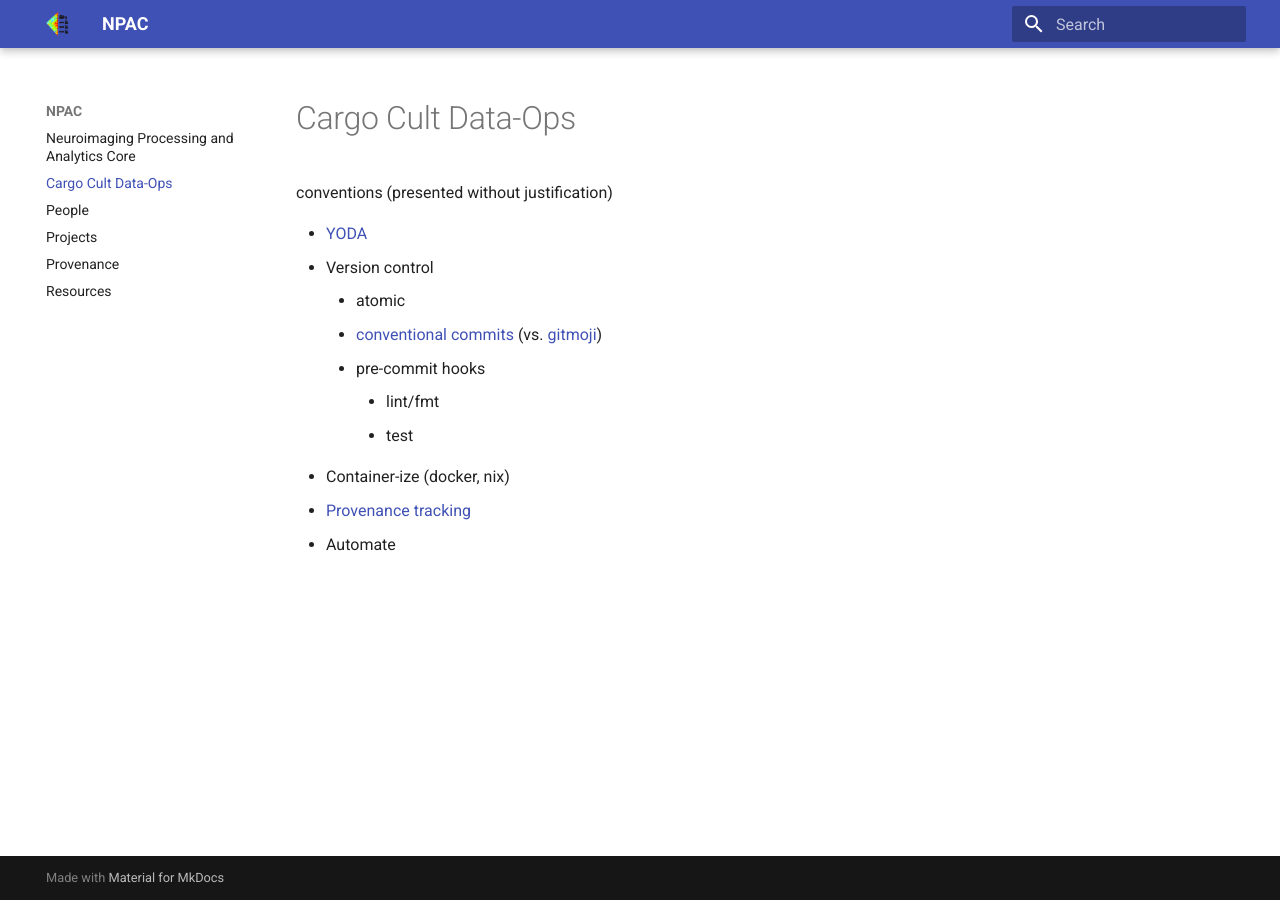
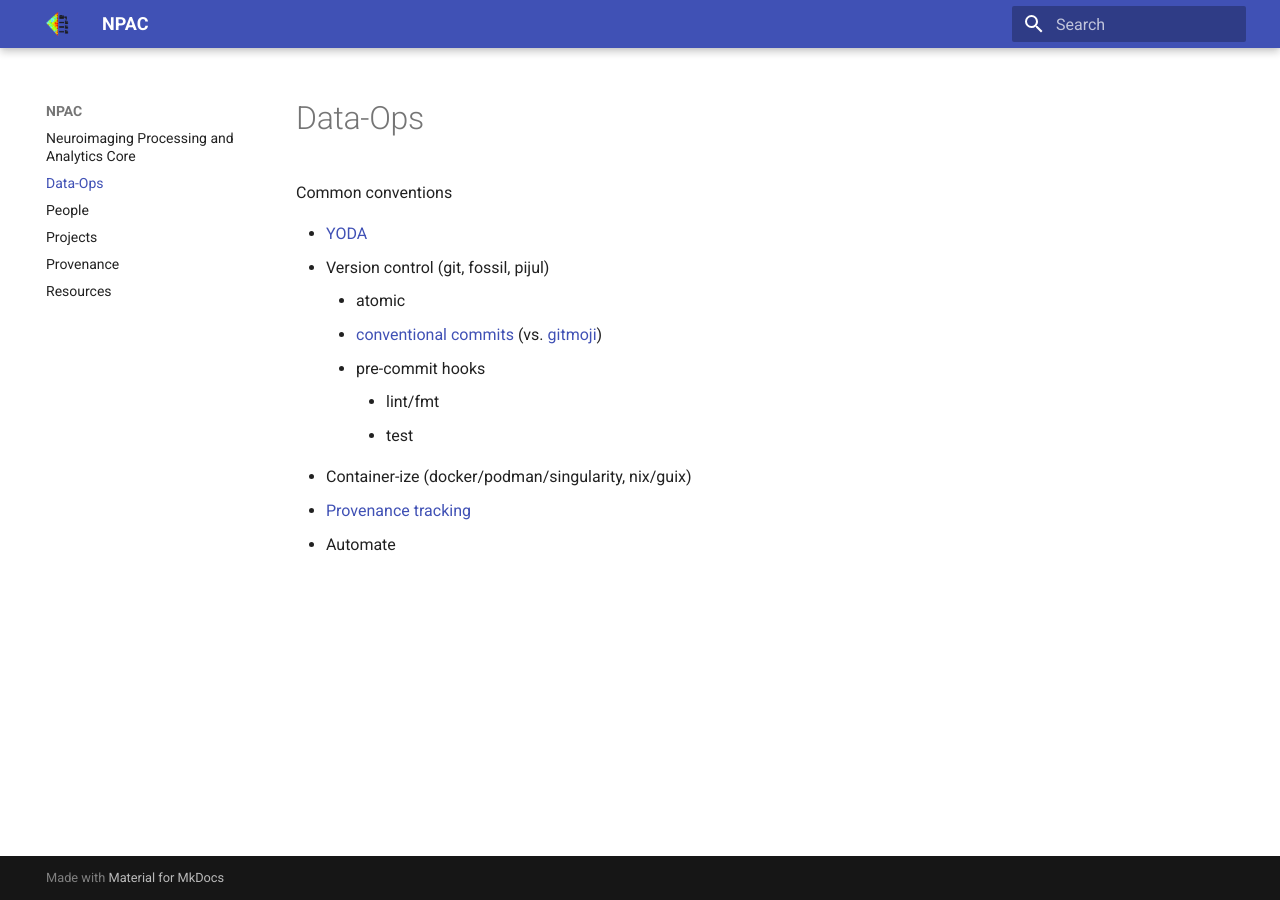
Before and after one commit to NPACore/NPACore.github.io, an MkDocs documentation site: the page built from docs/data-opts.md, in a window 1280 px wide. Built offline with MkDocs 1.6.1 and Material for MkDocs 9.7.7, drawn with Linux system fonts in a browser that asks for light colours.

Commit message:
🎨 data-opts: remove some of the personality

```diff
--- a/docs/data-opts.md
+++ b/docs/data-opts.md
@@ -1,13 +1,13 @@
-# Cargo Cult Data-Ops
-conventions (presented without justification)
+# Data-Ops
+Common conventions
 
   * [YODA](https://handbook.datalad.org/en/latest/basics/101-127-yoda.html)
-  * Version control
+  * Version control (git, fossil, pijul)
     * atomic
     * [conventional commits](https://www.conventionalcommits.org/) (vs. [gitmoji](https://gitmoji.dev))
     * pre-commit hooks
         * lint/fmt
         * test
-  * Container-ize (docker, nix)
+  * Container-ize (docker/podman/singularity, nix/guix)
   * [Provenance tracking](provenance)
   * Automate
```
